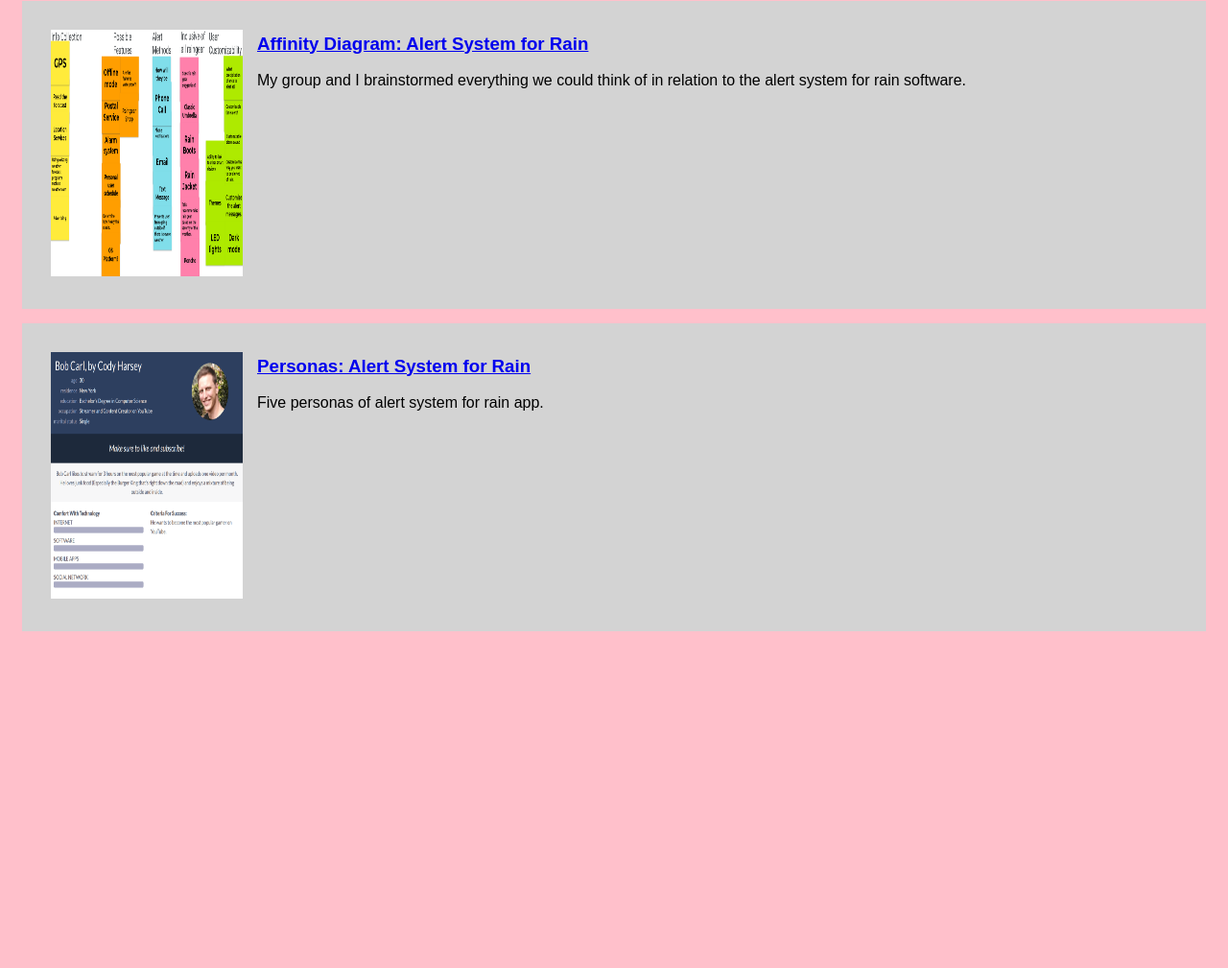
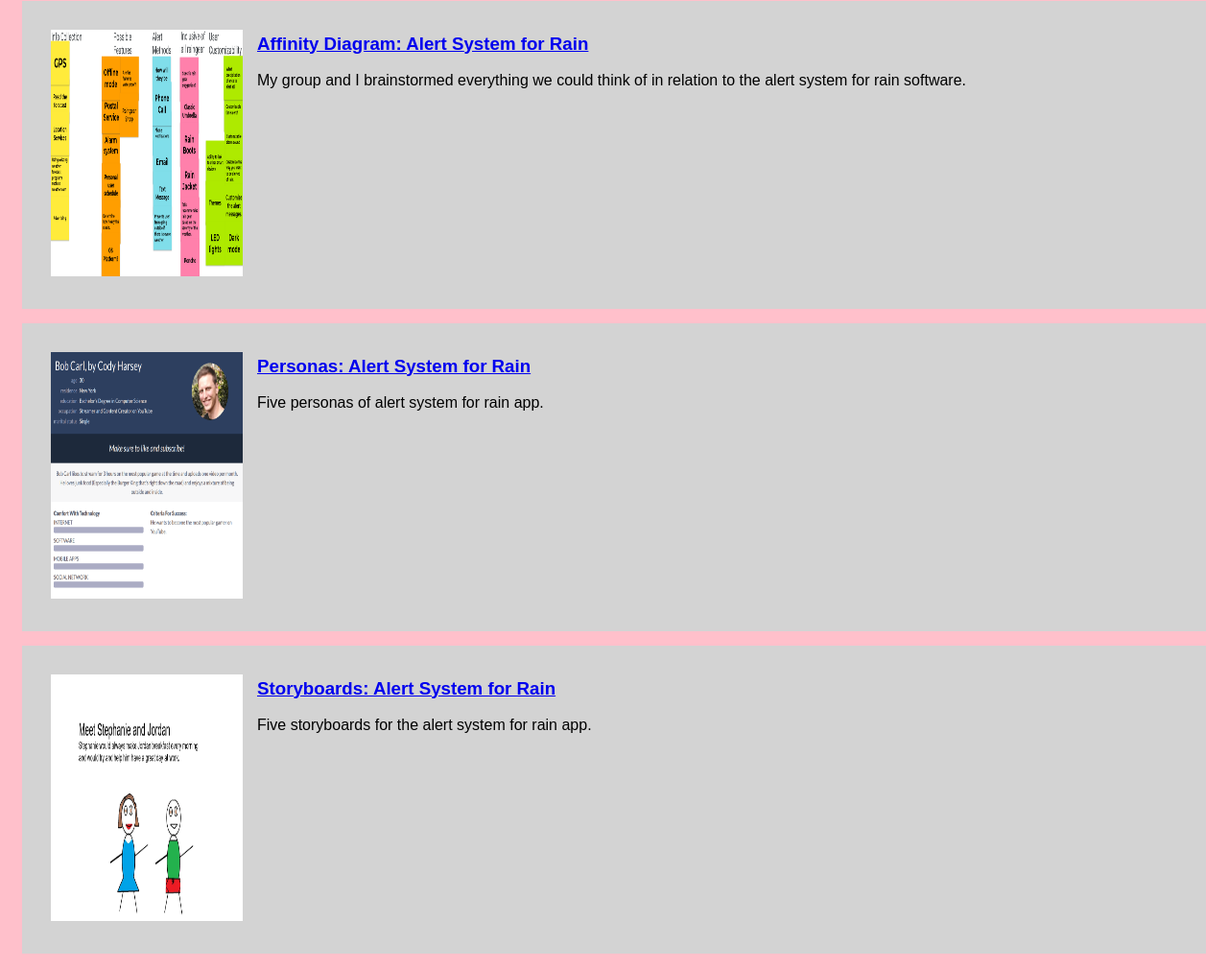
Before and after one commit to tacoswauce/tacoswauce.github.io, a plain HTML site: page index.html in a window 1280 px wide. Shown: the part 403-1412 px from the top of the page at 96% size. Before the commit the page ends 1076 px from the top, so only its background shows below. Drawn offline with Linux system fonts and the light colour scheme.

Commit message:
Add files via upload

```diff
--- a/index.html
+++ b/index.html
@@ -48,6 +48,17 @@
             </section>
         </section>
 
+<!--Storyboard Assignment-->
+
+        <section class= "assignment">
+            <!--Making the image link to the pdf file-->
+            <a href = "Files/combinepdf.pdf"> <img src = "CSCE190Images/Storyboard.PNG" width="350" height="450"></a>
+            <section class="assignmentDetails">
+            <!--Making the heading link to the pdf file-->
+                <a href = "Files/combinepdf.pdf"> <h3>Storyboards: Alert System for Rain</h3> </a>
+                <p>Five storyboards for the alert system for rain app.</p>
+            </section>
+        </section>
     </body>
 
 </html>
```
Also changed, not shown: CSCE190Images/Storyboard.PNG (added), 2 other files.
